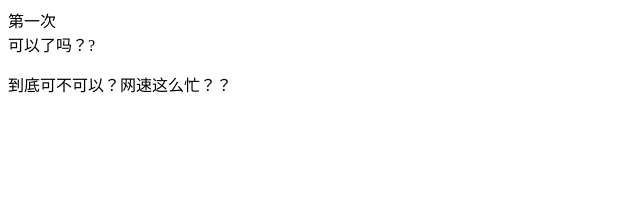
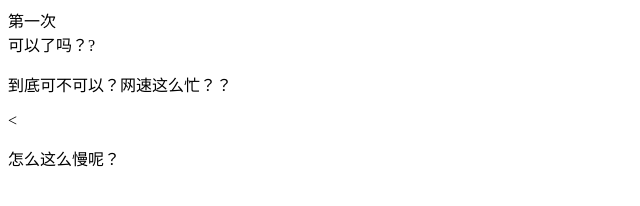
Before and after one commit to ranruci/test, a plain HTML site: page index.html in a window 1280 px wide. Shown: the whole page, without its empty margins (0-640 px from the left). Drawn offline with Linux system fonts and the light colour scheme.

Commit message:
太慢了

```diff
--- a/index.html
+++ b/index.html
@@ -10,5 +10,6 @@
 	<div>第一次</div>
 	<div>可以了吗？?</div>
     <p>到底可不可以？网速这么忙？？</p>
+    <<p>怎么这么慢呢？</p>
 </body>
 </html>
```
